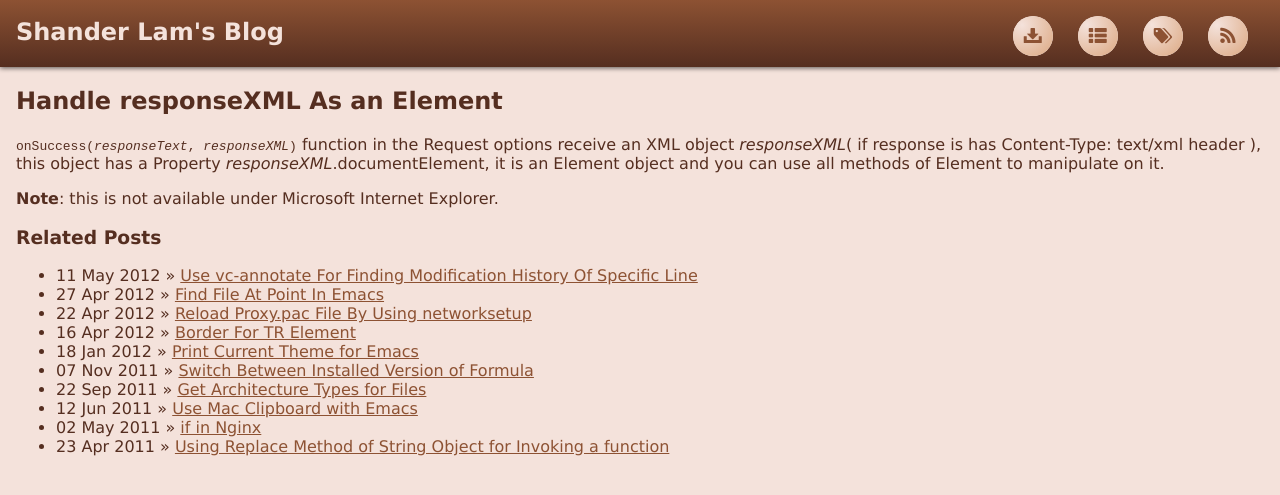
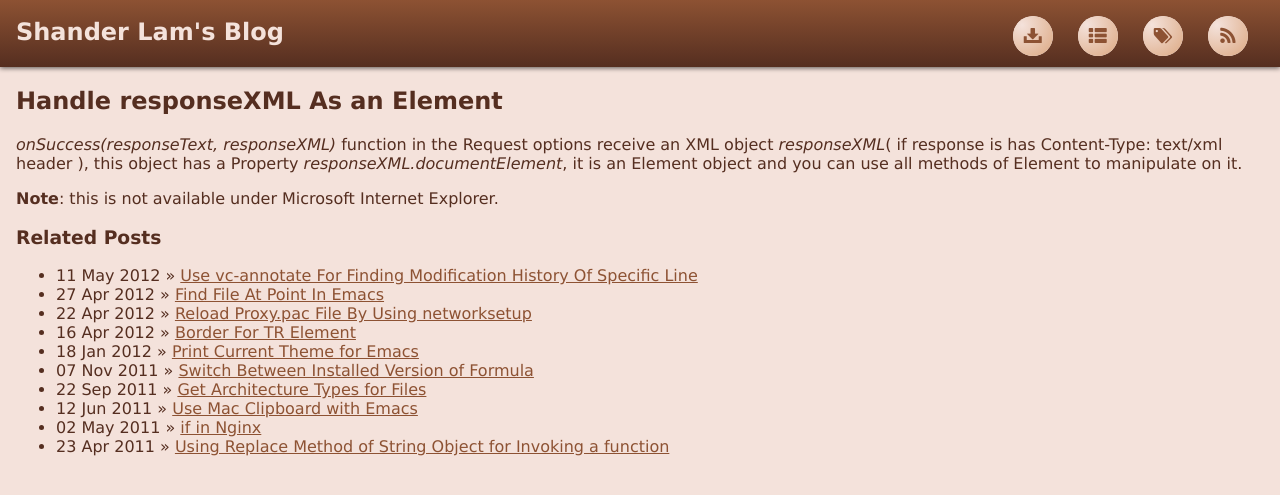
Before and after one commit to shanderlam/shanderlam.github.io, a Jekyll site: the page built from _posts/2011-03-25-handle-responsexml-as-an-element.markdown, in a window 1280 px wide. Shown: the top 495 px of the page. Built offline with Jekyll 4.4.1, drawn with Linux system fonts in a browser that asks for light colours.

```diff
--- a/_posts/2011-03-25-handle-responsexml-as-an-element.markdown
+++ b/_posts/2011-03-25-handle-responsexml-as-an-element.markdown
@@ -5,6 +5,9 @@ category: Web Development
 tags: [javascript]
 date: 2011-03-25 13:29:28.000000000 +08:00
 ---
-<p><code>onSuccess(<var>responseText</var>, <var>responseXML</var>)</code> function in the Request options receive an XML object <var>responseXML</var>( if response is has Content-Type: text/xml header ), this object has a Property <var>responseXML</var>.documentElement, it is an Element object and you can use all methods of Element to manipulate on it.</p>
+*onSuccess(responseText, responseXML)* function in the Request options receive
+ an XML object *responseXML*( if response is has Content-Type: text/xml header
+ ), this object has a Property *responseXML.documentElement*, it is an Element
+ object and you can use all methods of Element to manipulate on it.
 
 **Note**: this is not available under Microsoft Internet Explorer.
```
